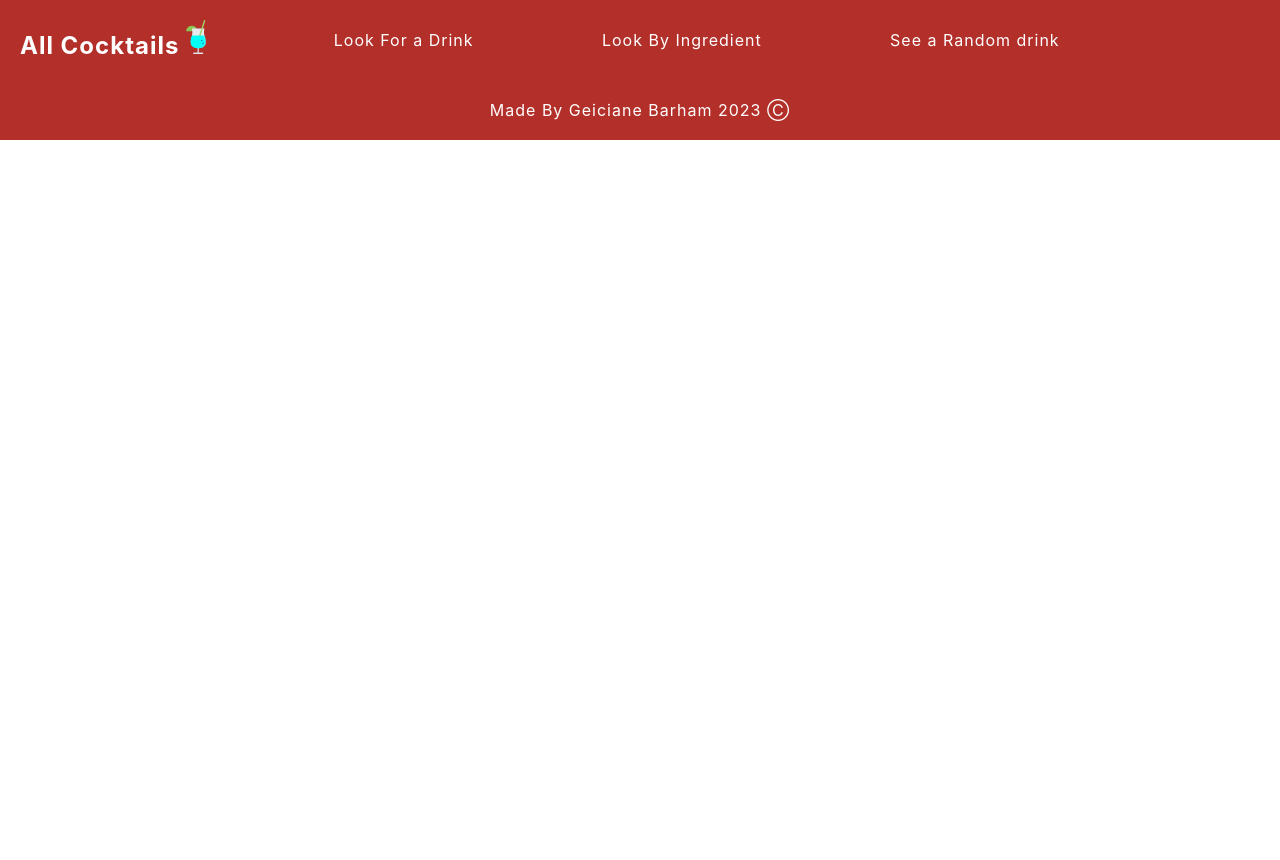
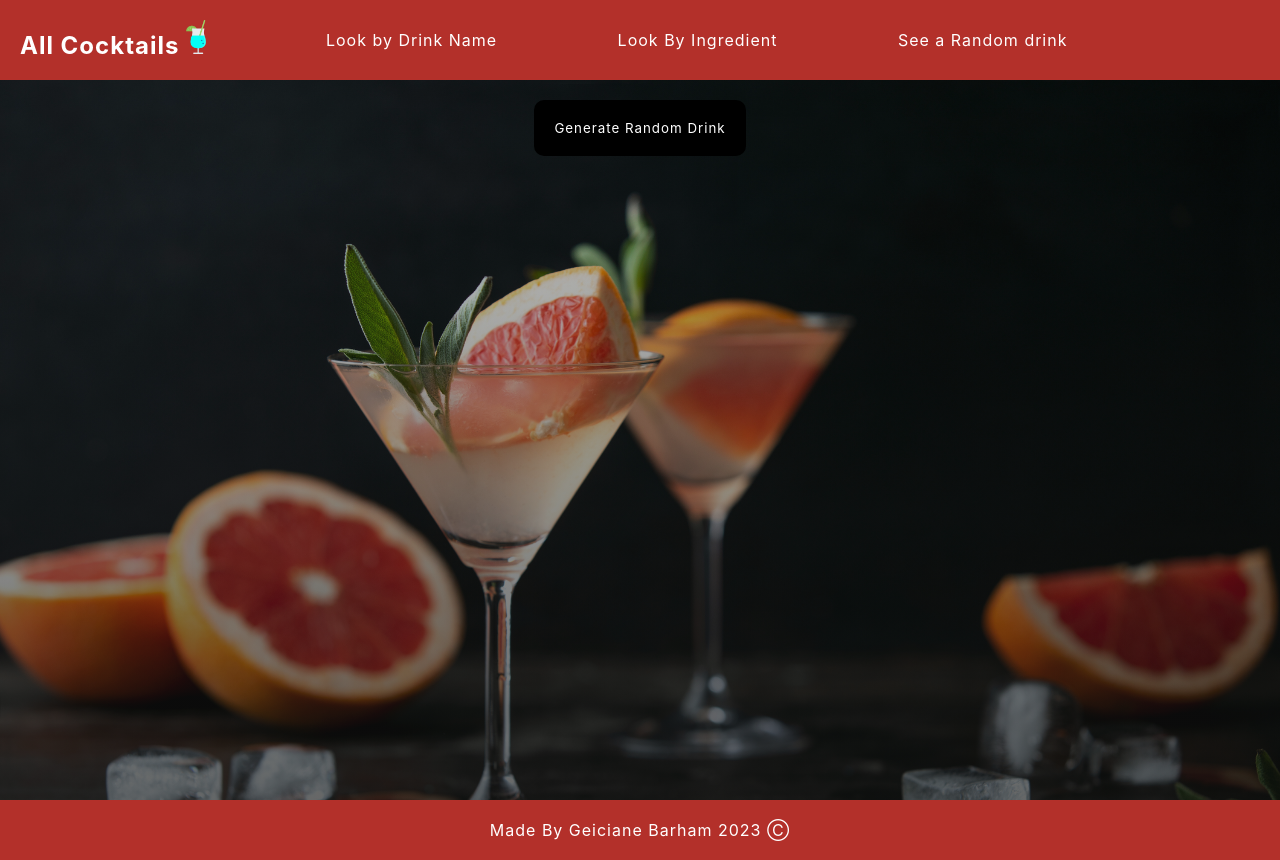
Before and after one commit to geicibarham/Cocktail, a React (Create React App) app: page /random-drink in a window 1280 px wide. Before the commit the page ends 800 px from the top, so only its background shows below. Built offline with nearby package versions, Linux system fonts and the light colour scheme.

Commit message:
creating build

```diff
--- a/src/App.css
+++ b/src/App.css
@@ -7,6 +7,10 @@
   letter-spacing: 1px;
 }
 
+
+li{
+  margin-bottom: 10px;
+}
 .random-drink-btn {
   padding: 20px;
   background-color: black;
@@ -26,7 +30,8 @@
   grid-column-start: 2;
   display: flex;
   flex-direction: column;
-  align-items: center;
+
+  width:fit-content;
 }
 
 .nav-icon {
@@ -159,12 +164,13 @@ footer {
   display: grid;
   grid-template-columns: 1fr 1fr 1fr ;
   gap: 15px;
+
 }
 
-  .test{
-    grid-column-start: 1;
-    grid-column-end: -1;
+  .card-random{
+
     width: fit-content;
+    grid-column-start: 2;
   }
 
 
--- a/src/App.js
+++ b/src/App.js
@@ -11,7 +11,7 @@ function App() {
     <Header />
       <Routes>
         <Route path="/" element={<Home />} />
-        <Route path="/ingredient" element={<Ingredient />} />
+        <Route path="random-drink" element={<Ingredient />} />
         </Routes>
         <Footer />
   </BrowserRouter>
--- a/src/components/drink-card/Card.js
+++ b/src/components/drink-card/Card.js
@@ -1,5 +1,6 @@
 import react, { useState } from "react";
 import drink from "../../assets/images/drink2.png";
+import milkshake from "../../assets/images/milkshake.png";
 const Card = (props) => {
   const [showModal, setShow] = useState(false);
   const [individual, setIndividual] = useState([]);
@@ -45,7 +46,7 @@ const Card = (props) => {
                   className="drink-image"
                   width={"30px"}
                   alt={dr.strDrink}
-                  src={`${dr.strAlcoholic === "Alcoholic" ? drink : ""}`}
+                  src={`${dr.strAlcoholic === "Alcoholic" ? drink : milkshake}`}
                 />
               </div>
               <button
@@ -62,25 +63,27 @@ const Card = (props) => {
                 alt={dr.strDrink}
                 src={dr.strDrinkThumb}
               />
-              <strong>ingredients</strong>
+              <strong>Ingredients</strong>
+              <ul>
 
-              {dr.strIngredient1 !== null && <p>⚪{dr.strIngredient1}</p>}
+              {dr.strIngredient1 !== null && <li>{dr.strIngredient1}</li>}
 
-              {dr.strIngredient2 !== null && <p>⚪{dr.strIngredient2}</p>}
+              {dr.strIngredient2 !== null && <li>{dr.strIngredient2}</li>}
 
-              {dr.strIngredient3 !== null && <p>⚪{dr.strIngredient3}</p>}
+              {dr.strIngredient3 !== null && <li>{dr.strIngredient3}</li>}
 
-              {dr.strIngredient4 !== null && <p>⚪{dr.strIngredient4}</p>}
+              {dr.strIngredient4 !== null && <li>{dr.strIngredient4}</li>}
 
-              {dr.strIngredient5 !== null && <p>⚪{dr.strIngredient5}</p>}
-              {dr.strIngredient6 !== null && <p>⚪{dr.strIngredient6}</p>}
+              {dr.strIngredient5 !== null && <li>{dr.strIngredient5}</li>}
+              {dr.strIngredient6 !== null && <li>{dr.strIngredient6}</li>}
 
-              {dr.strIngredient7 !== null && <p>⚪{dr.strIngredient7}</p>}
+              {dr.strIngredient7 !== null && <li>{dr.strIngredient7}</li>}
 
-              {dr.strIngredient8 !== null && <p>⚪{dr.strIngredient8}</p>}
+              {dr.strIngredient8 !== null && <li>{dr.strIngredient8}</li>}
 
-              {dr.strIngredient9 !== null && <p>⚪{dr.strIngredient9}</p>}
-
+              {dr.strIngredient9 !== null && <li>{dr.strIngredient9}</li>}
+              </ul>
+              {"\n"}
               <strong>Instructions</strong>
               <p>{dr.strInstructions}</p>
             </div>
--- a/src/components/header/Header.js
+++ b/src/components/header/Header.js
@@ -1,8 +1,7 @@
 import icon from "../../assets/images/cocktailicon.png";
-import react,{useState} from 'react';
 import DrawerNav from "./Drawer";
+import { Link } from "react-router-dom";
 const Header = () => {
-
   return (
     <header>
       <nav className="nav">
@@ -11,16 +10,30 @@ const Header = () => {
           <img className="nav-icon" tabIndex={"-1"} src={icon} alt="" />
         </h1>
 
-        <a className="link-navbar" href="/">Look For a Drink</a>
-        <a className="link-navbar"href="/">Look By Ingredient</a>
-        <a className="link-navbar" href="link-navbar">See a Random drink</a>
+        <Link to="/">
+          <a className="link-navbar" href="/">
+            Look by Drink Name
+          </a>
+        </Link>
 
+        <a className="link-navbar" href="/">
+          Look By Ingredient
+        </a>
+        <Link to="/random-drink">
+          <a className="link-navbar" href="link-navbar">
+            See a Random drink
+          </a>
+        </Link>
 
         <a
-        tabIndex={'-1'}
-        id="menu" href="#" data-target="mobile-nav"
-        className="sidenav-trigger hide-on-large-only"><DrawerNav /></a>
-
+          tabIndex={"-1"}
+          id="menu"
+          href="#"
+          data-target="mobile-nav"
+          className="sidenav-trigger hide-on-large-only"
+        >
+          <DrawerNav />
+        </a>
       </nav>
     </header>
   );
--- a/src/components/home/Home.js
+++ b/src/components/home/Home.js
@@ -1,4 +1,4 @@
-import React, { useState, useEffect, useRef } from "react";
+import React, { useState,useRef } from "react";
 import axios from "axios";
 import Card from "../drink-card/Card";
 const Home = () => {
--- a/src/components/ingredient/Ingredient.js
+++ b/src/components/ingredient/Ingredient.js
@@ -1,9 +1,10 @@
-import React, { useState, useEffect, useRef } from "react";
+import React, { useState } from "react";
 import axios from "axios";
 import Card from "../drink-card/Card";
 const Ingredient = () => {
   const [data, setData] = useState([]);
-  const ingre = useRef();
+  const [submitform, setSubmit] = useState(false);
+
   const submit = (e) => {
     e.preventDefault();
 
@@ -24,18 +25,24 @@ const Ingredient = () => {
       .catch(function (error) {
         console.error(error);
       });
+    setSubmit(true);
   };
   console.log(data);
   return (
     <div className="home-outer">
-      <button onClick={submit} className="random-drink-btn">
-        Generate Random Drink
-      </button>
-      <div className="drink-container-random ">
-        <div className="test">
-        <Card data={data} />
+
+        <button onClick={submit} className="random-drink-btn">
+          Generate Random Drink
+        </button>
+
+
+      {submitform && (
+        <div className="drink-container-random">
+          <div className="card-random">
+            <Card data={data} />
+          </div>
         </div>
-      </div>
+      )}
     </div>
   );
 };
```
Also changed, not shown: src/assets/images/milkshake.png (added).
